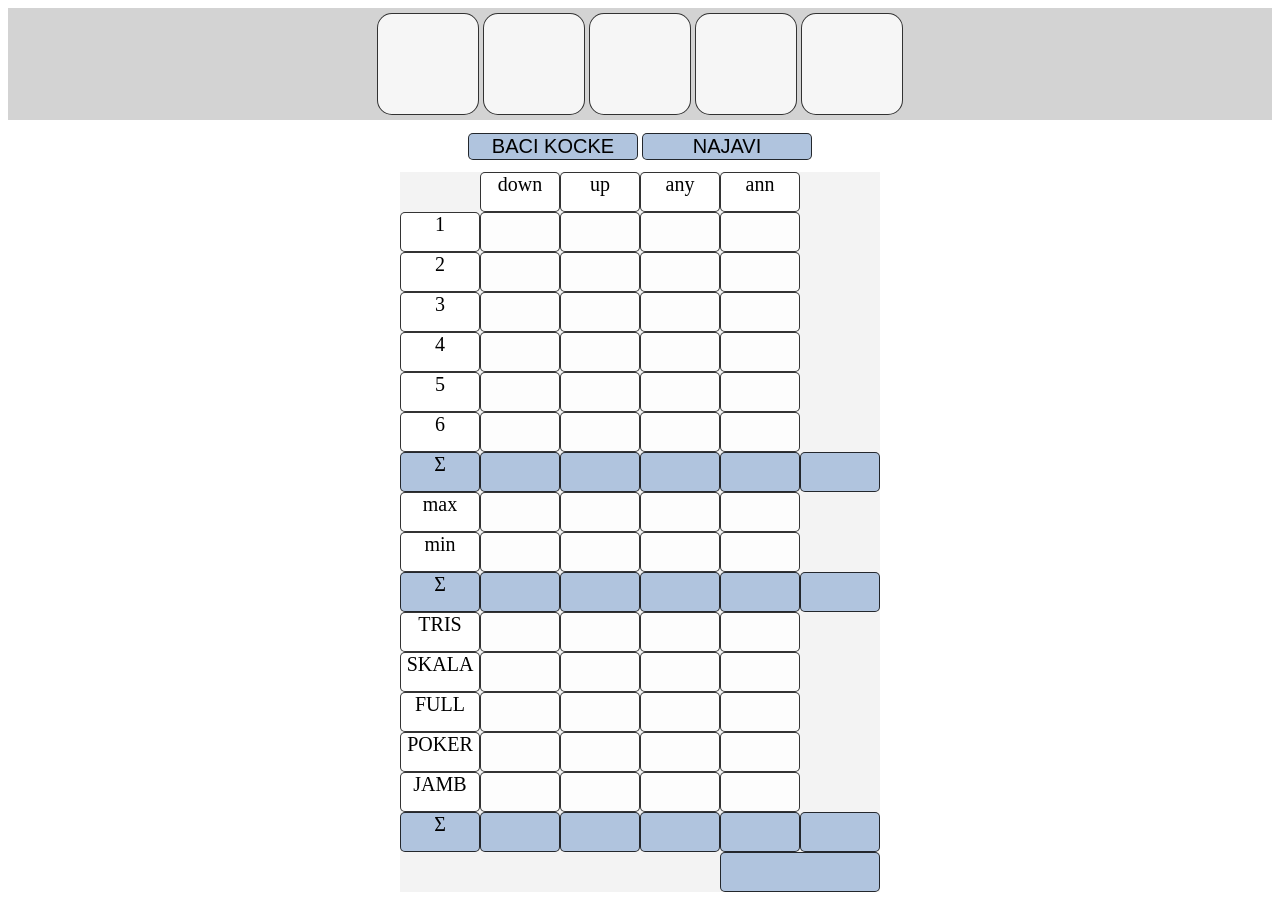
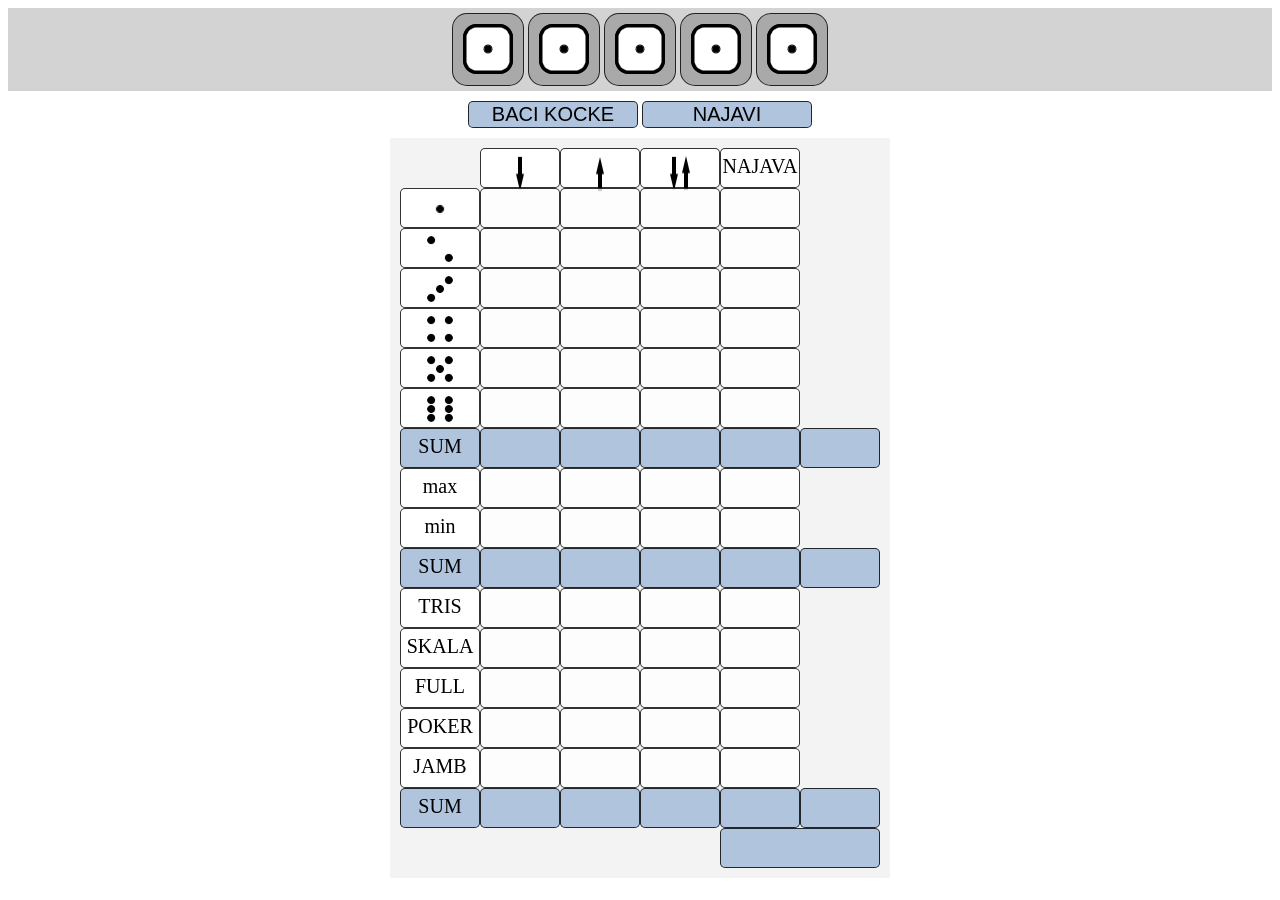
Before and after one commit to MatejDanic/jamb-swing, a Python web app: template OnlineGame/src/main/resources/templates/index.html in a window 1280 px wide. After the commit the page ends 868 px from the top, so only its background shows below. Run offline with Jinja, Linux system fonts and the light colour scheme; the template is opened without the code that fills it, so the values that code supplies are empty; some libraries are stand-ins or nearby versions.

Commit message:
added icons and animation for rolling dice

```diff
--- a/OnlineGame/src/main/resources/static/Game.css
+++ b/OnlineGame/src/main/resources/static/Game.css
@@ -1,3 +1,10 @@
+.header {
+	background-color: #d3d3d3;
+	padding: 5px;
+	text-align: center;
+	color: white;
+}
+
 .grid-container {
 	display: grid;
 	grid-template-columns: repeat(6, 80px);
@@ -6,6 +13,7 @@
 	width: 480px;
 	margin: 0 auto;
 	text-align: center;
+	padding: 10px;
 }
 
 .grid-item {
@@ -14,7 +22,6 @@
 	border: 1px solid rgba(0, 0, 0, 0.8);
 	font-size: 25px;
 	text-align: center;
-	font-size: 25px;
 }
 
 .empty-item {
@@ -49,6 +56,7 @@
 	font-size: 20px;
 	text-align: center;
 	font-size: 20px;
+	padding-top: 6px;
 }
 
 .label-white {
@@ -58,18 +66,19 @@
 	font-size: 20px;
 	text-align: center;
 	font-size: 20px;
+	padding-top: 6px;
 }
 
-header {
-	background-color: #d3d3d3;
-	padding: 5px;
+.label-icon {
+	border-radius: 5px;
+	background-color: white;
+	border: 1px solid rgba(0, 0, 0, 0.8);
 	text-align: center;
-	color: white;
 }
 
 .button-container {
 	text-align: center;
-	padding: 1%;
+	padding: 10px;
 }
 
 .button {
@@ -84,7 +93,59 @@ header {
 
 .dice-button {
 	border-radius: 15px;
-	background-color: rgba(255, 255, 255, 0.8);
 	border: 1px solid rgba(0, 0, 0, 0.8);
-	padding: 50px;
+	padding: 10px;
+	padding-bottom: 8px;
 }
+
+.dice-button-2 {
+	border-radius: 15px;
+	border: 1px solid rgba(0, 0, 0, 0.8);
+	padding: 100px;
+	padding-bottom: 8px;
+}
+
+@media ( max-width : 768px) {
+	.header {
+		padding: 1px;
+	}
+	.button-container {
+		padding: 1px;
+	}
+	.grid-container {
+		padding: 1px;
+		display: grid;
+		background-color: #f3f3f3;
+		width: 100%;
+		grid-template-columns: repeat(6, 16.66%);
+		grid-template-rows: repeat(18, 6.4%);
+	}
+	.dice-button {
+		border-radius: 15px;
+		border: 1px solid rgba(0, 0, 0, 0.8);
+		padding: 5px;
+		padding-bottom: 3px;
+	}
+	.button {
+		width: 40%;
+		font-size: 16px;
+	}
+	.grid-item {
+		font-size: 18px;
+	}
+	.label-gray {
+		font-size: 15px;
+	}
+	.label-white {
+		font-size: 15px;
+	}
+	.label-icon {
+		padding-bottom: 5px;
+	}
+	.score {
+		font-size: 18px;
+	}
+	.score-final {
+		font-size: 18px;
+	}
+}
--- a/OnlineGame/src/main/resources/static/Game.js
+++ b/OnlineGame/src/main/resources/static/Game.js
@@ -1,10 +1,60 @@
 window.onload = function () {
+
+	var diceButtons = document.querySelectorAll('button[class^=dice-button]');
+	for (var i = 0; i < diceButtons.length; i++) {
+		diceButtons[i].style.backgroundColor = "rgb(169, 169, 169)";
+		diceButtons[i].innerHTML = '<img src="../static/images/dice/1.bmp">';
+		diceButtons[i].value = 1;
+//		diceButtons[i].disabled = true;
+	}
+
+
 	var allButtons = document.querySelectorAll('button[class^=grid-item]');
-	console.log("Found", allButtons.length, "div which class starts with “button”.");
 
 	for (var i = 0; i < allButtons.length; i++) {
 		allButtons[i].addEventListener('click', function() {
-			console.log("You clicked:" + i, this.innerHTML);
 		});
 	}
 }
+
+function reply_click(id)
+{
+	var elem = document.getElementById(id);
+	if (elem.style.backgroundColor == "rgb(169, 169, 169)") {
+		elem.style.backgroundColor = "rgb(134, 134, 134)";
+	} else {
+		elem.style.backgroundColor = "rgb(169, 169, 169)";
+	}
+}
+
+function roll_dice() {
+	var diceButtons = document.querySelectorAll('button[class^=dice-button]');
+	var number;
+
+	for (var i = 0; i < diceButtons.length; i++) {
+		if (diceButtons[i].style.backgroundColor == "rgb(169, 169, 169)") {
+			number = Math.floor(Math.random() * (6 - 1) ) + 1;
+			$(diceButtons[i]).animateRotate(360, {
+				duration: 700,
+				easing: 'linear',
+				complete: function () {},
+				step: function () {}
+			});
+			$(diceButtons[i]).html('<img src="../static/images/dice/' + number + '.bmp">');
+			diceButtons[i].value = number;
+		}
+	}
+}
+
+$.fn.animateRotate = function(angle, duration, easing, complete) {
+	var args = $.speed(duration, easing, complete);
+	var step = args.step;
+	return this.each(function(i, e) {
+		args.complete = $.proxy(args.complete, e);
+		args.step = function(now) {
+			$.style(e, 'transform', 'rotate(' + now + 'deg)');
+			if (step) return step.apply(e, arguments);
+		};
+		$({deg: 0}).animate({deg: angle}, args);
+	});
+};
--- a/OnlineGame/src/main/resources/templates/index.html
+++ b/OnlineGame/src/main/resources/templates/index.html
@@ -1,75 +1,78 @@
 <!DOCTYPE html>
+
 <html>
+<meta name="viewport" content="width=device-width, initial-scale=1, minimum-scale=1" />
+
 <head>
-<link rel="stylesheet" type="text/css" href="../static/game.css">
-<script src="../static/game.js"></script>
+<link rel="stylesheet" type="text/css" href="../static/Game.css">
+<script src="https://ajax.googleapis.com/ajax/libs/jquery/3.1.1/jquery.min.js"></script>
+<script src="../static/Game.js"></script>
 </head>
 
-<header>
-	<button class="dice-button"></button>
-	<button class="dice-button"></button>
-	<button class="dice-button"></button>
-	<button class="dice-button"></button>
-	<button class="dice-button"></button>
+<header class="header">
+	<button class="dice-button" id="dice1" onClick="reply_click(this.id)"></button>
+	<button class="dice-button" id="dice2" onClick="reply_click(this.id)"></button>
+	<button class="dice-button" id="dice3" onClick="reply_click(this.id)"></button>
+	<button class="dice-button" id="dice4" onClick="reply_click(this.id)"></button>
+	<button class="dice-button" id="dice5" onClick="reply_click(this.id)"></button>
 </header>
 
 <div class="button-container">
-	<button class="button" id="roll-dice">BACI KOCKE</button>
+	<button class="button" id="roll-dice" onClick="roll_dice(0)">BACI KOCKE</button>
 	<button class="button" id="announce">NAJAVI</button>
 </div>
 
-
 <div class="grid-container">
 	<div class="empty-item"></div>
-	<div class="label-white">down</div>
-	<div class="label-white">up</div>
-	<div class="label-white">any</div>
-	<div class="label-white">ann</div>
+	<div class="label-icon"><img src="../static/images/box/7.bmp"></div>
+	<div class="label-icon"><img src="../static/images/box/8.bmp"></div>
+	<div class="label-icon"><img src="../static/images/box/9.bmp"></div>
+	<div class="label-white">NAJAVA</div>
 	<div class="empty-item"></div>
 
-	<div class="label-white">1</div>
+	<div class="label-icon"><img src="../static/images/box/1.bmp"></div>
 	<button class="grid-item"></button>
 	<button class="grid-item"></button>
 	<button class="grid-item"></button>
 	<button class="grid-item"></button>
 	<div class="empty-item"></div>
 
-	<div class="label-white">2</div>
+	<div class="label-icon"><img src="../static/images/box/2.bmp"></div>
 	<button class="grid-item"></button>
 	<button class="grid-item"></button>
 	<button class="grid-item"></button>
 	<button class="grid-item"></button>
 	<div class="empty-item"></div>
 
-	<div class="label-white">3</div>
+	<div class="label-icon"><img src="../static/images/box/3.bmp"></div>
 	<button class="grid-item"></button>
 	<button class="grid-item"></button>
 	<button class="grid-item"></button>
 	<button class="grid-item"></button>
 	<div class="empty-item"></div>
 
-	<div class="label-white">4</div>
+	<div class="label-icon"><img src="../static/images/box/4.bmp"></div>
 	<button class="grid-item"></button>
 	<button class="grid-item"></button>
 	<button class="grid-item"></button>
 	<button class="grid-item"></button>
 	<div class="empty-item"></div>
 
-	<div class="label-white">5</div>
+	<div class="label-icon"><img src="../static/images/box/5.bmp"></div>
 	<button class="grid-item"></button>
 	<button class="grid-item"></button>
 	<button class="grid-item"></button>
 	<button class="grid-item"></button>
 	<div class="empty-item"></div>
 
-	<div class="label-white">6</div>
+	<div class="label-icon"><img src="../static/images/box/6.bmp"></div>
 	<button class="grid-item"></button>
 	<button class="grid-item"></button>
 	<button class="grid-item"></button>
 	<button class="grid-item"></button>
 	<div class="empty-item"></div>
 
-	<div class="label-gray">Σ</div>
+	<div class="label-gray">SUM</div>
 	<div class="score"></div>
 	<div class="score"></div>
 	<div class="score"></div>
@@ -90,7 +93,7 @@
 	<button class="grid-item"></button>
 	<div class="empty-item"></div>
 
-	<div class="label-gray">Σ</div>
+	<div class="label-gray">SUM</div>
 	<div class="score"></div>
 	<div class="score"></div>
 	<div class="score"></div>
@@ -132,7 +135,7 @@
 	<button class="grid-item"></button>
 	<div class="empty-item"></div>
 
-	<div class="label-gray">Σ</div>
+	<div class="label-gray">SUM</div>
 	<div class="score"></div>
 	<div class="score"></div>
 	<div class="score"></div>
@@ -145,8 +148,4 @@
 	<div class="empty-item"></div>
 	<div class="final-score"></div>
 </div>
-
-
-
-</asside>
 </html>
```
Also changed, not shown: OnlineGame/src/main/resources/static/images/box/1.bmp (added), OnlineGame/src/main/resources/static/images/box/2.bmp (added), OnlineGame/src/main/resources/static/images/box/3.bmp (added), OnlineGame/src/main/resources/static/images/box/4.bmp (added), OnlineGame/src/main/resources/static/images/box/5.bmp (added), OnlineGame/src/main/resources/static/images/box/6.bmp (added), OnlineGame/src/main/resources/static/images/box/7.bmp (added), OnlineGame/src/main/resources/static/images/box/8.bmp (added), OnlineGame/src/main/resources/static/images/box/9.bmp (added), OnlineGame/src/main/resources/static/images/dice/1.bmp (added), OnlineGame/src/main/resources/static/images/dice/2.bmp (added), OnlineGame/src/main/resources/static/images/dice/3.bmp (added), OnlineGame/src/main/resources/static/images/dice/4.bmp (added), OnlineGame/src/main/resources/static/images/dice/5.bmp (added), 1 more files.
